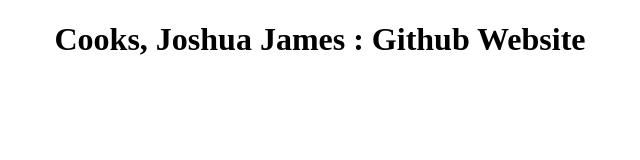
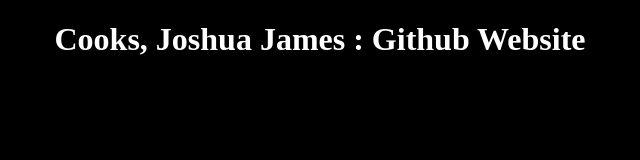
Before and after one commit to JoshCooks/joshcooks.github.io, a plain HTML site: page index.html in a window 1280 px wide. Shown: the whole page, without its empty margins (320-960 px from the left). Drawn offline with Linux system fonts and the light colour scheme.

Commit message:
new colors

```diff
--- a/index.html
+++ b/index.html
@@ -1,5 +1,13 @@
 <!doctype html>
-<head><title>Cooks, Joshua James : Github Website</title></head>
+<head>
+    <title>Cooks, Joshua James : Github Website</title>
+    <style>
+        body{
+            color: white;
+            background-color: black;
+        }
+    </style>
+</head>
 <body>
-<center><h1>Cooks, Joshua James : Github Website</h1></center>
+    <center><h1>Cooks, Joshua James : Github Website</h1></center>
 </body>
```
